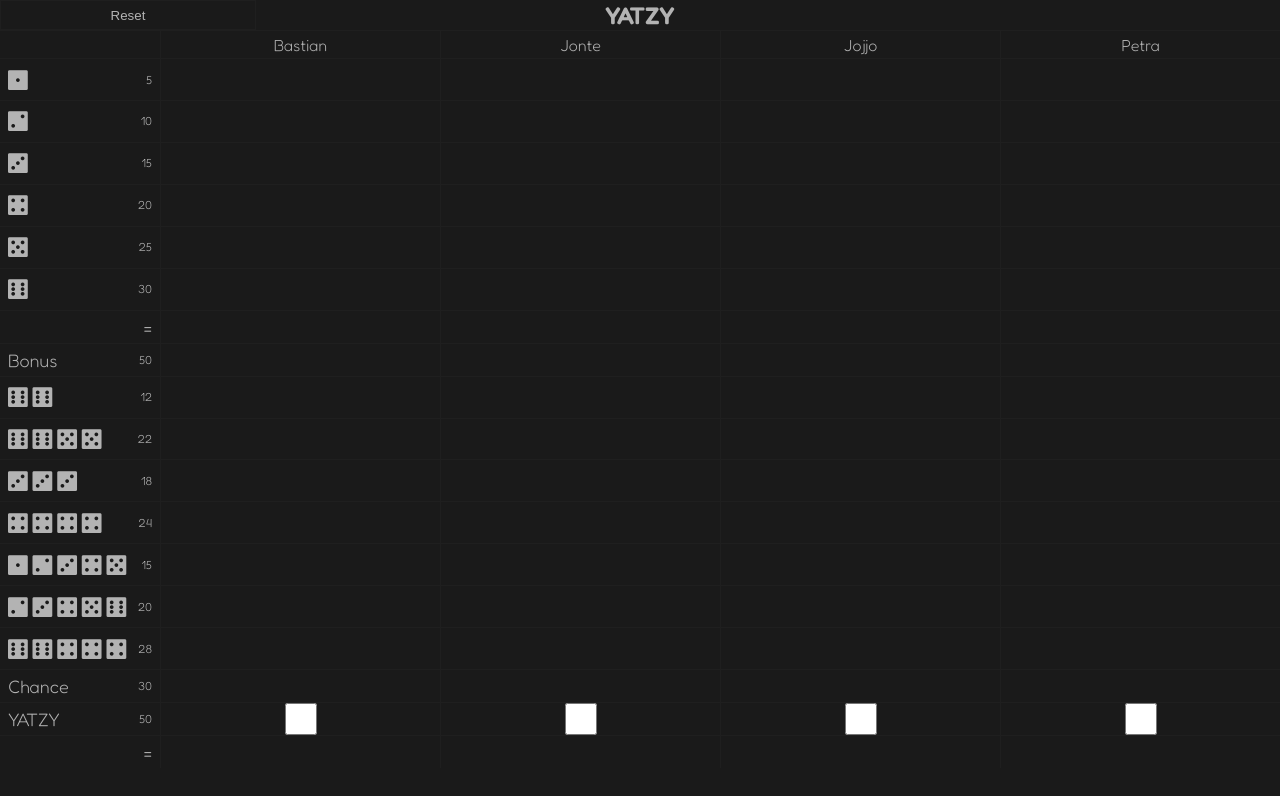
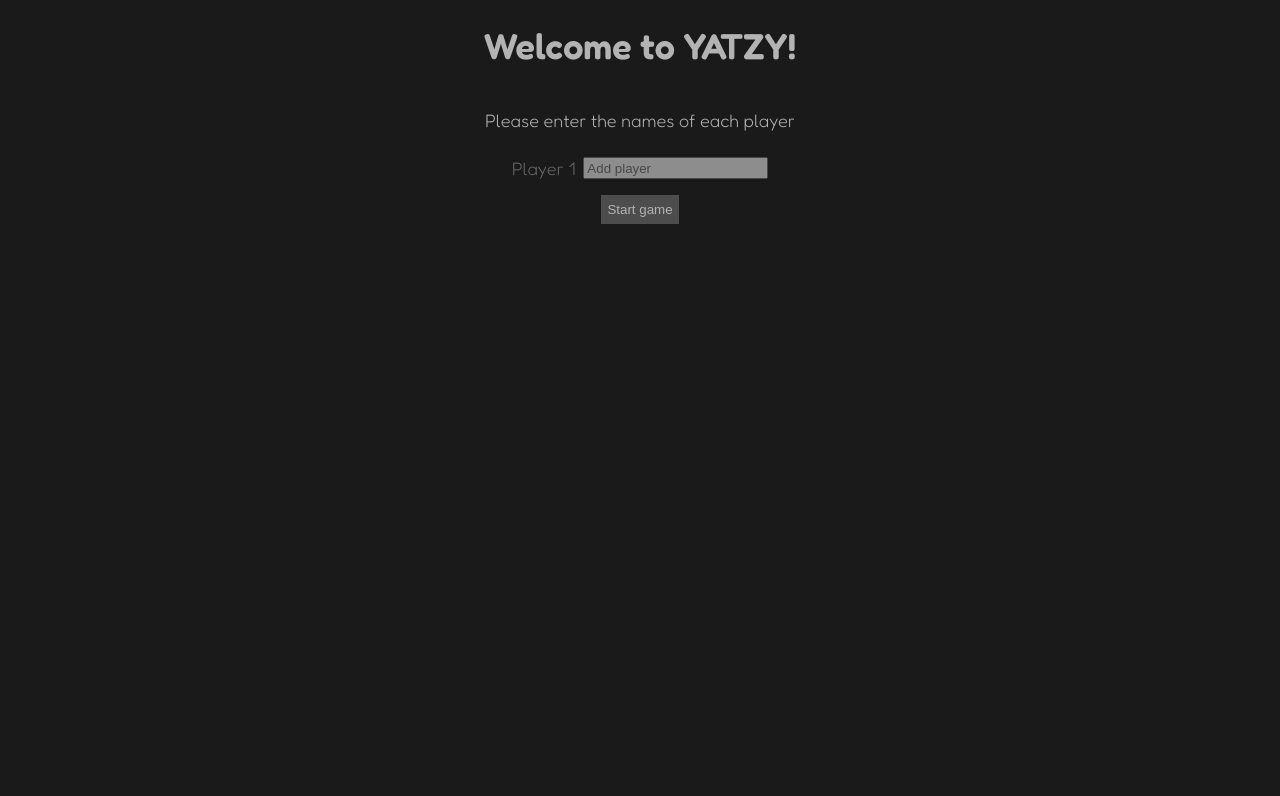
Before and after one commit to einord/yatzy-score, a Vue app: page / in a window 1280 px wide. Shown: the top 796 px of the page. Built offline with nearby package versions, Linux system fonts and the light colour scheme.

Commit message:
Tweaked a lot of minor functionality and designs.

```diff
--- a/src/components/board-row.vue
+++ b/src/components/board-row.vue
@@ -1,17 +1,17 @@
 <template>
-<div class="title" :class="{ simple: maximum == null}">
+<div class="title" :class="{ simple: maximum == null, sum}">
     <div class="text">
         <dice v-if="titleIsNumber">{{ title }}</dice>
         <span v-else>{{ title }}</span>
     </div>
     <div class="maximum" v-if="maximum != null">{{ maximum }}</div>
 </div>
-<div v-if="players.length < 1" class="value">&nbsp;</div>
-<div v-for="(player, index) in players" :key="index" class="value">
+<div v-if="players.length < 1" class="value" :class="{ sum }">&nbsp;</div>
+<div v-for="(player, index) in players" :key="index" class="value" :class="{ sum }">
     <input v-if="playerValue != null" type="number" inputmode="numeric" :max="maximum" :min="0" maxlength="2" :value="getPlayerValue" @change="setPlayerValue(player, $event)" />
     <template v-if="value != null">
-        <template v-if="typeof value(player) === 'boolean'"><input type="checkbox" v-model="player.yahtzee"/></template>
-        <template v-else>{{ value(player) }}</template>
+        <template v-if="typeof value(player) === 'boolean'"><checkbox v-model="player.yahtzee"/></template>
+        <template v-else>{{ value(player) ?? '' }}</template>
     </template>
 </div>
 </template>
@@ -20,12 +20,15 @@
 import gameStore, { Player } from '@/store/game';
 import { computed, ref, watchEffect } from 'vue';
 
-const props = defineProps<{
+const props = withDefaults(defineProps<{
     title?: string | number;
     maximum?: number;
     playerValue?: string;
     value?: (player: Player) => string | number | undefined | boolean;
-}>();
+    sum?: boolean;
+}>(), {
+    sum: false
+});
 
 const players = ref<Player[]>([]);
 const titleIsNumber = computed(() => typeof props.title === 'number');
@@ -72,6 +75,12 @@ watchEffect(() => {
         justify-content: flex-end;
     }
 
+    &.sum {
+        background-color: $color-grey;
+        border-top: 1px solid $color-light-grey;
+        border-bottom: 1px solid $color-light-grey;
+    }
+
     > .maximum {
         font-size: 0.65em;
     }
@@ -85,7 +94,13 @@ watchEffect(() => {
     border-top: 1px solid $color-grey;
     font-size: 1rem;
 
-    > input {
+    &.sum {
+        background-color: $color-grey;
+        border-top: 1px solid $color-light-grey;
+        border-bottom: 1px solid $color-light-grey;
+    }
+
+    > input, > .checkbox {
         width: 100%;
         height: 100%;
         background-color: $color-background;
--- a/src/components/board.vue
+++ b/src/components/board.vue
@@ -8,7 +8,7 @@
     <board-row :title="4" :maximum="20" player-value="fours" />
     <board-row :title="5" :maximum="25" player-value="fives" />
     <board-row :title="6" :maximum="30" player-value="sixes" />
-    <board-row title="=" :value="sumPlayerTopRows" />
+    <board-row title="=" :value="sumPlayerTopRows" sum />
     <board-row title="Bonus" :maximum="50" :value="playerBonuses" />
     <board-row :title="66" :maximum="12" player-value="pair" />
     <board-row :title="6655" :maximum="22" player-value="twoPairs" />
@@ -19,7 +19,7 @@
     <board-row :title="66444" :maximum="28" player-value="fullHouse" />
     <board-row title="Chance" :maximum="30" player-value="chance" />
     <board-row title="YATZY" :maximum="50" :value="playerYahtzee" />
-    <board-row title="=" :value="playerTotalPoints" />
+    <board-row title="=" :value="playerTotalPoints" sum />
 </div>
 </template>
 
@@ -36,24 +36,56 @@ interface Row {
 
 const titleColumnWidth = '10rem';
 const players = ref<Player[]>([]);
-const topRows = ref<Row[]>([]);
-const topTotals = ref<number[]>([]);
-const bottomRows = ref<Row[]>([]);
 
 const dynamicBoardStyle = ref({
     gridTemplateColumns: `${titleColumnWidth} 1fr`
 });
 
+const getPlayerTopValues = (player: Player) => {
+    return [
+        player.aces,
+        player.twos,
+        player.threes,
+        player.fours,
+        player.fives,
+        player.sixes
+    ];
+};
+
+const getPlayerBottomValues = (player: Player) => {
+    return [
+        player.pair,
+        player.twoPairs,
+        player.threeOfAKind,
+        player.fourOfAKind,
+        player.smallStraight,
+        player.largeStraight,
+        player.fullHouse,
+        player.chance
+    ];
+};
+
+const allValuesAreNumbers = (numbers: any[]) => {
+    for (const value of numbers) {
+        if (value == null || typeof value !== 'number' || value !== value) {
+            return false;
+        }
+    }
+
+    return true;
+}
+
 const sumPlayerTopRows = (player: Player) => {
-    if (player.aces == null || player.twos == null || player.threes == null || player.fours == null || player.fives == null || player.sixes == null) {
+    if (!allValuesAreNumbers(getPlayerTopValues(player))) {
         return undefined;
     }
-    return player.aces
-        + player.twos
-        + player.threes
-        + player.fours
-        + player.fives
-        + player.sixes;
+
+    return player.aces!
+        + player.twos!
+        + player.threes!
+        + player.fours!
+        + player.fives!
+        + player.sixes!;
 }
 
 const playerNames = (player: Player) => {
@@ -70,26 +102,24 @@ const playerYahtzee = (player: Player) => {
 }
 
 const playerTotalPoints = (player: Player) => {
-    if (player.aces == null || player.twos == null || player.threes == null || player.fours == null || player.fives == null || player.sixes == null
-        || player.pair == null || player.twoPairs == null || player.threeOfAKind == null || player.fourOfAKind == null || player.smallStraight == null || player.largeStraight == null
-        || player.fullHouse == null || player.chance == null) {
+    if (!allValuesAreNumbers([...getPlayerTopValues(player), ...getPlayerBottomValues(player)])) {
         return undefined;
     }
 
-    return player.aces
-        + player.twos
-        + player.threes
-        + player.fours
-        + player.fives
-        + player.sixes
-        + player.pair
-        + player.twoPairs
-        + player.threeOfAKind
-        + player.fourOfAKind
-        + player.smallStraight
-        + player.largeStraight
-        + player.fullHouse
-        + player.chance
+    return player.aces!
+        + player.twos!
+        + player.threes!
+        + player.fours!
+        + player.fives!
+        + player.sixes!
+        + player.pair!
+        + player.twoPairs!
+        + player.threeOfAKind!
+        + player.fourOfAKind!
+        + player.smallStraight!
+        + player.largeStraight!
+        + player.fullHouse!
+        + player.chance!
         + (playerYahtzee(player) === true ? 50 : 0);
 }
 
--- /dev/null
+++ b/src/components/checkbox.vue
@@ -0,0 +1,54 @@
+<template>
+<div class="checkbox" @click="onClick">
+    <div v-if="modelValue === true" class="check"></div>
+</div>
+</template>
+
+<script setup lang="ts">
+import { ref, watchEffect } from 'vue';
+
+const props = defineProps<{
+    modelValue: boolean;
+}>();
+
+const emit = defineEmits<{
+    (event: 'update:modelValue', value: boolean): void;
+}>();
+
+const onClick = (event: Event) => {
+    const value = !props.modelValue;
+    emit('update:modelValue', value);
+}
+
+</script>
+
+<style lang="scss" scoped>
+.checkbox {
+    display: flex;
+    width: 1rem;
+    height: 1rem;
+    padding: 0;
+    margin: 0;
+    align-items: center;
+    justify-content: center;
+
+    > input {
+        position: absolute;
+        top: 0;
+        left: 0;
+        width: 100%;
+        height: 100%;
+        padding: 0;
+        margin: 0;
+        visibility: hidden;
+    }
+
+    > .check {
+        width: 1em;
+        height: 1em;
+        z-index: 5;
+        border-radius: 100%;
+        background-color: $color-primary;
+    }
+}
+</style>
--- a/src/components/new-game.vue
+++ b/src/components/new-game.vue
@@ -2,15 +2,15 @@
 <div class="new-game">
     <h1>Welcome to YATZY!</h1>
     <p>Please enter the names of each player</p>
-    <div v-for="(playerName, index) in playerNames" :key="index" class="names">
+    <div v-for="(playerName, index) in playerNames" :key="index" class="names" :class="{ empty: playerName === '' || playerName == null}">
         <div>Player {{ index + 1 }}</div>
-        <input type="text" maxlength="7" :value="playerName" @change="updatePlayerName(index, $event)" />
+        <input placeholder="Add player" type="text" maxlength="7" :value="playerName" @input="updatePlayerName(index, $event)" />
     </div>
-    <div class="add-player">
+    <!-- <div class="add-player">
         <div>Player {{ playerNames.length + 1 }}</div>
-        <input type="text" maxlength="7" :value="newPlayerName" @change="addPlayer" />
-    </div>
-    <button class="start-button" @click="startGame">Start game</button>
+        <input type="text" maxlength="7" :value="newPlayerName" @input="addPlayer" />
+    </div> -->
+    <button class="start-button" @click="startGame" :disabled="playerNames.length < 2">Start game</button>
 </div>
 </template>
 
@@ -18,15 +18,7 @@
 import gameStore from '@/store/game';
 import { ref } from 'vue';
 
-const playerNames = ref<string[]>([]);
-const newPlayerName = ref('');
-
-const addPlayer = (e: Event) => {
-    const value = (e.target as HTMLInputElement).value;
-
-    playerNames.value.push(value);
-    newPlayerName.value = '';
-};
+const playerNames = ref<string[]>(['']);
 
 const updatePlayerName = (index: number, e: Event) => {
     const value = (e.target as HTMLInputElement).value;
@@ -36,6 +28,11 @@ const updatePlayerName = (index: number, e: Event) => {
         playerNames.value.splice(index, 1);
     } else {
         playerNames.value[index] = value;
+    }
+
+    // Add empty input if no empty input element
+    if (playerNames.value.length < 6 && playerNames.value.find(name => name === '') == null) {
+        playerNames.value.push('');
     }
 };
 
@@ -47,12 +44,12 @@ const startGame = () => {
     }
 
     // Add players to store
-    playerNames.value.forEach(name => {
+    for (const playerName of playerNames.value.filter(x => x != null && x !== '')) {
         gameStore.addPlayer({
-            name,
+            name: playerName,
             yahtzee: false
         });
-    });
+    }
 }
 </script>
 
@@ -63,7 +60,7 @@ const startGame = () => {
     align-items: center;
     justify-content: center;
 
-    > .names, >.add-player {
+    > .names {
         display: grid;
         grid-template-columns: auto 1fr;
         max-width: 20rem;
@@ -72,6 +69,10 @@ const startGame = () => {
         > div {
             margin-right: 0.5rem;
         }
+
+        &.empty {
+            opacity: 0.5;
+        }
     }
 
     > .start-button {
--- a/src/main.ts
+++ b/src/main.ts
@@ -3,8 +3,10 @@ import App from './app.vue';
 import './registerServiceWorker';
 
 import DiceValue from '@/components/dice-value.vue';
+import Checkbox from '@/components/checkbox.vue';
 
 createApp(App)
     // Global components
     .component('dice', DiceValue)
+    .component('checkbox', Checkbox)
     .mount('#app');
--- a/src/store/game.ts
+++ b/src/store/game.ts
@@ -35,12 +35,7 @@ class Store extends StoreBase<GameStore> {
 
     protected data(): GameStore {
         return {
-            players: [
-                { name: 'Bastian', yahtzee: false },
-                { name: 'Jonte', yahtzee: false },
-                { name: 'Jojjo', yahtzee: false },
-                { name: 'Petra', yahtzee: false }
-            ]
+            players: []
         };
     }
 
--- a/src/styles/global.scss
+++ b/src/styles/global.scss
@@ -23,8 +23,9 @@ body {
 
 
 button {
-    background-color: $color-background;
-    border: 1px solid $color-grey;
+    background-color: $color-grey;
+    // border: 1px solid $color-grey;
+    border: none;
     color: $color-text;
     padding: 0.5em;
 }
--- a/src/styles/variables.scss
+++ b/src/styles/variables.scss
@@ -2,7 +2,9 @@ $color-primary: hsl(29, 95%, 42%);
 
 // Dark theme
 $color-text: hsl(0, 0%, 70%);
-$color-grey: hsl(0, 0%, 12%);
+$color-light-grey: hsl(0, 0%, 50%);
+$color-grey: hsl(0, 0%, 30%);
+$color-dark-grey: hsl(0, 0%, 12%);
 $color-background: hsl(0, 0%, 10%);
 
 // Light theme
```
